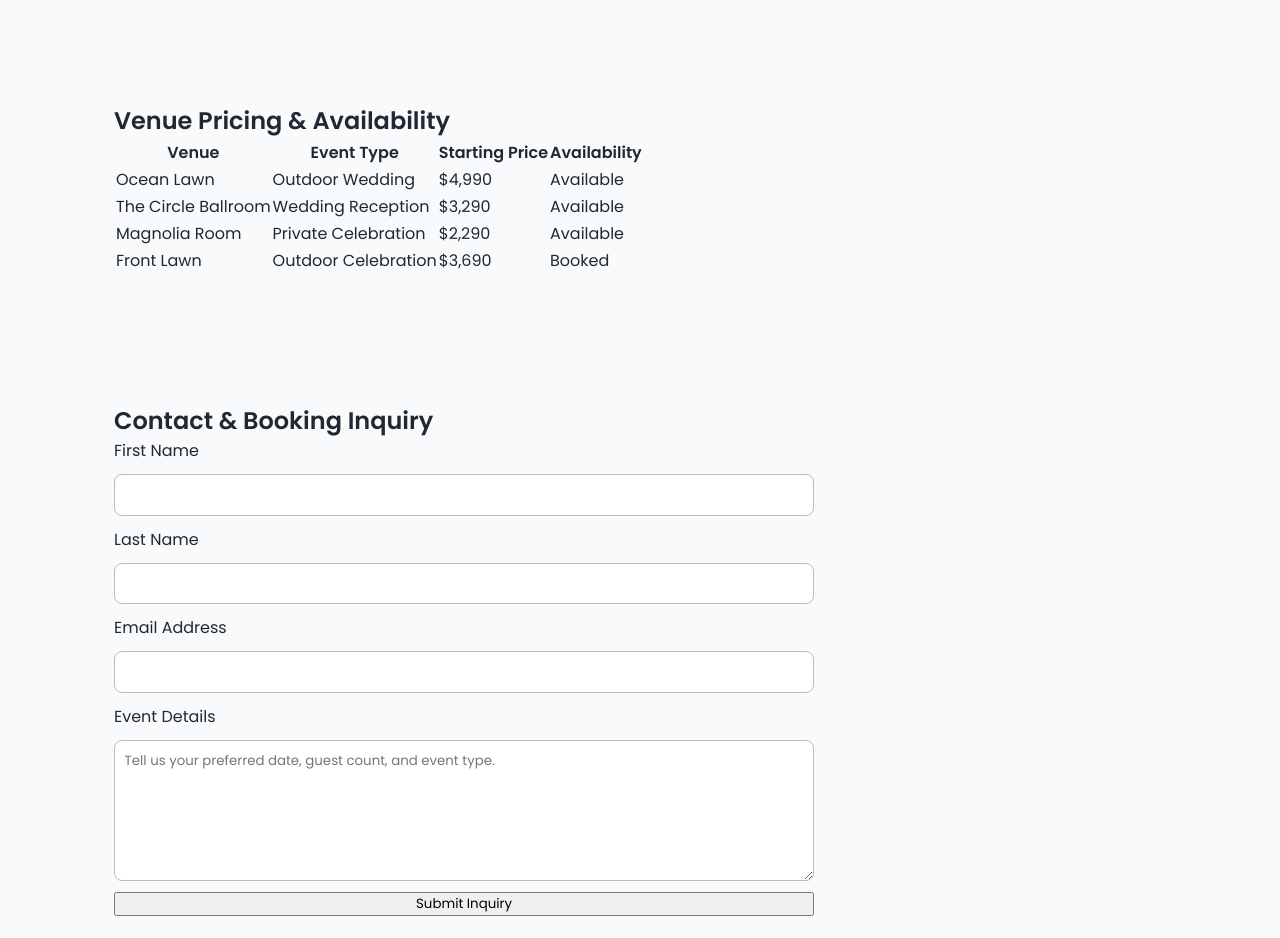
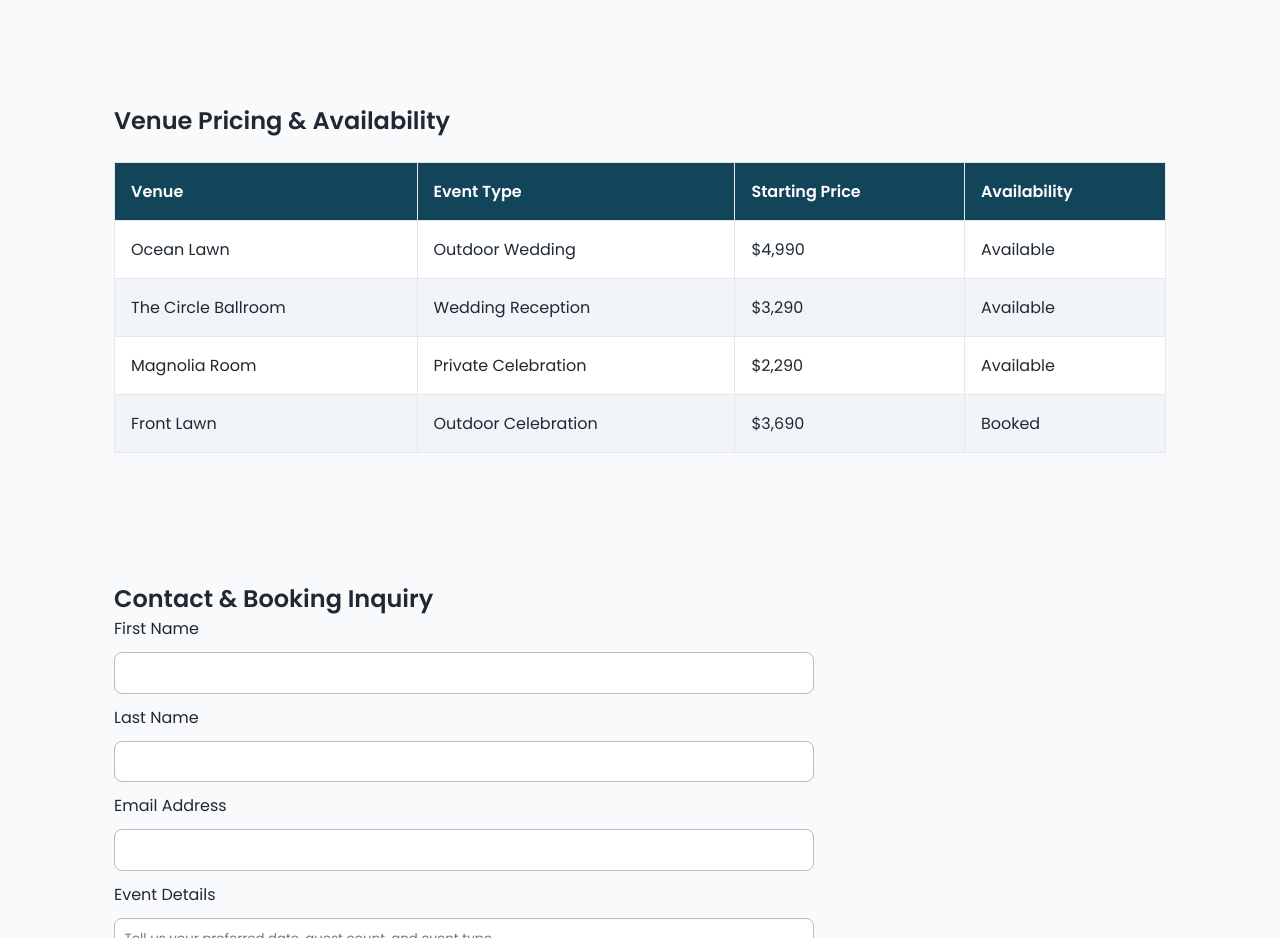
Before and after one commit to Stephanie-Ramos/CodingTemple-2Module-EventCenterWebsiteAssignment, a plain HTML site: page schedule.html in a window 1280 px wide. Shown: the part 1140-2078 px from the top of the page. Drawn offline with Linux system fonts and the light colour scheme.

Commit message:
add venue pricing table styling

```diff
--- a/style.css
+++ b/style.css
@@ -308,6 +308,33 @@ header {
   border: 1px solid black;
 }
 
+/* Venue Pricing Table */
+.pricing-table {
+  width: 100%;
+  border-collapse: collapse;
+  margin-top: 1.5rem;
+  background: white;
+}
+
+.pricing-table th,
+.pricing-table td {
+  padding: 1rem;
+  border: 1px solid #e5e7eb;
+  text-align: left;
+}
+
+.pricing-table th {
+  background: #124559;
+  color: white;
+}
+
+.pricing-table tbody tr:nth-child(even) {
+  background: #f1f5f9;
+}
+
+.pricing-table tbody tr:hover {
+  background: #e9f5f9;
+}
 
 /* SCHEDULE: Contact Form */
 .contact-form {
```
